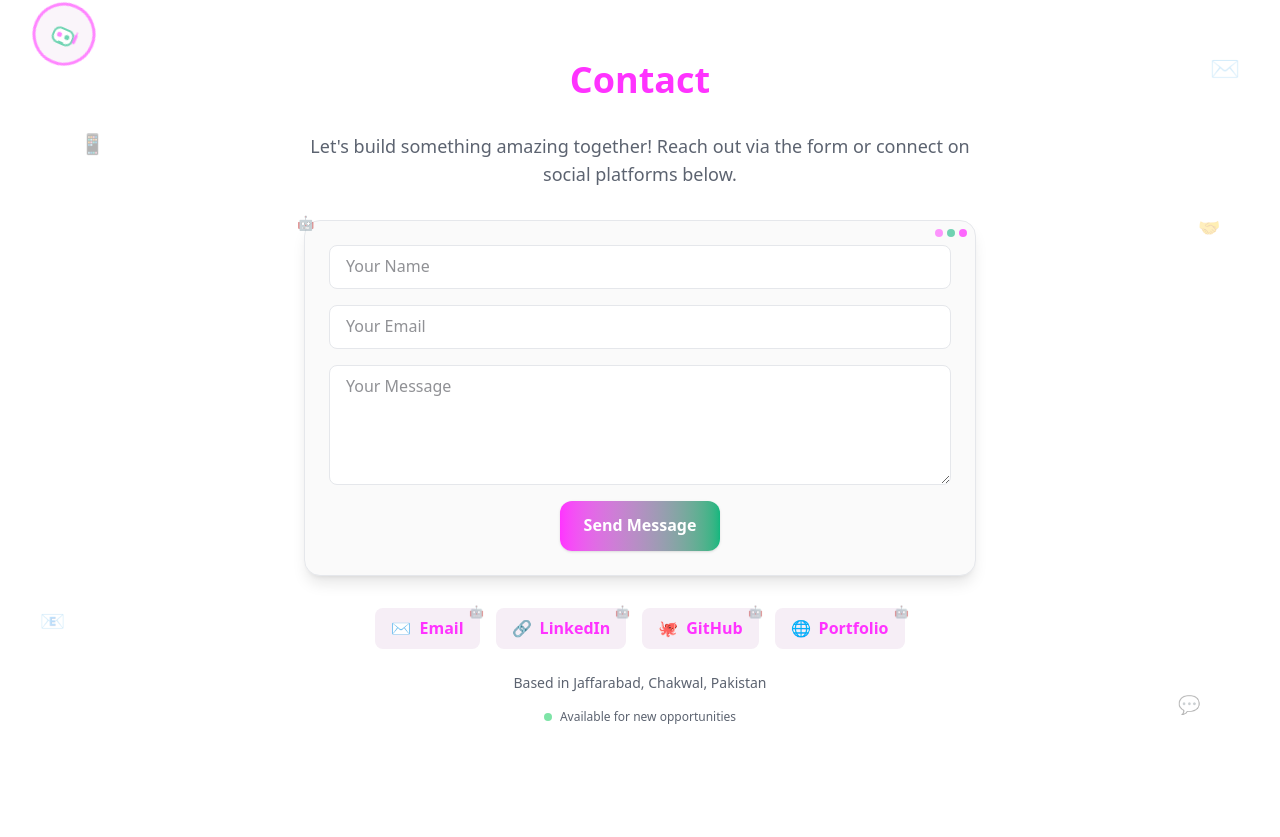
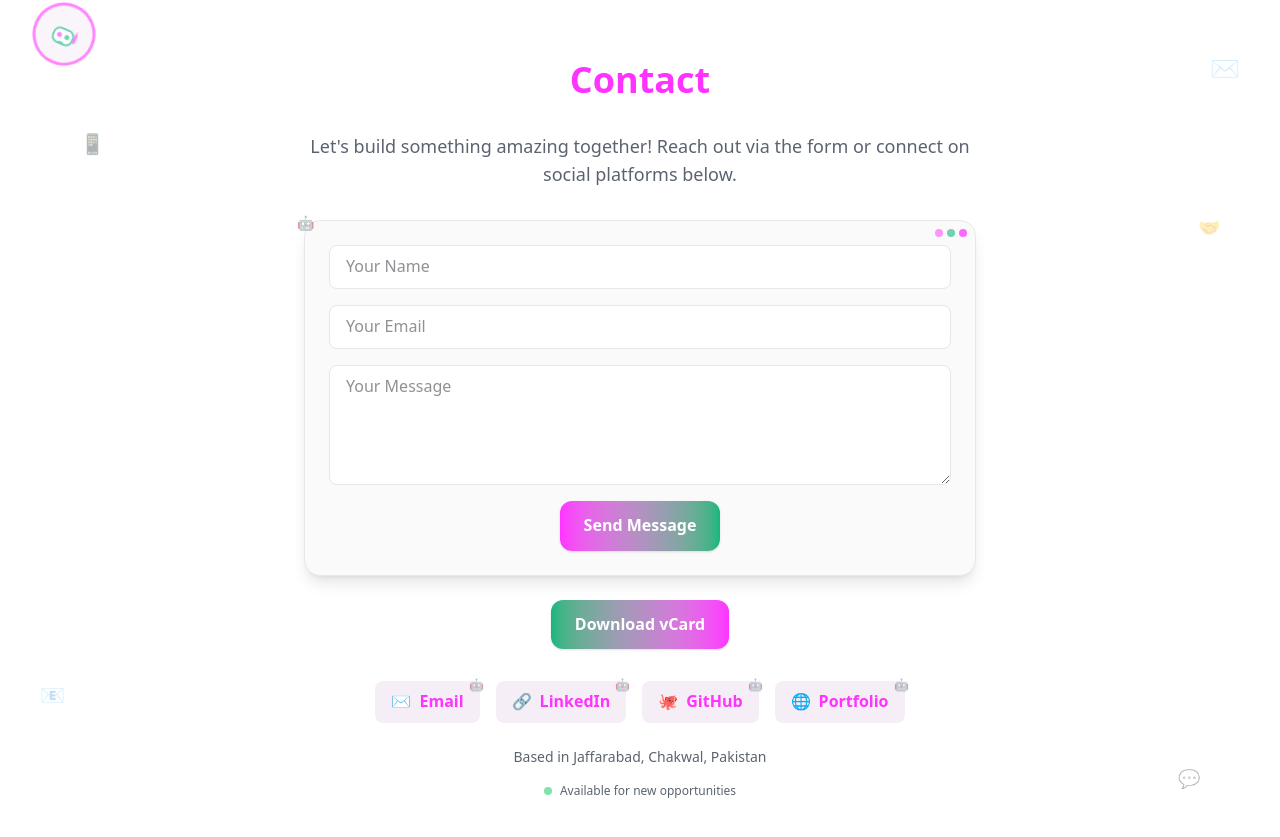
Before and after one commit to Muadeel56/adeel.dev, a Next.js app: page / in a window 1280 px wide. Shown: the part 6284-7121 px from the top of the page. Before the commit the page ends 7089 px from the top, so only its background shows below. Built offline with nearby package versions, Linux system fonts and the light colour scheme.

Commit message:
feat: Add Downloadable vCard button to Contact section (closes #2)

```diff
--- a/components/sections/ContactSection.jsx
+++ b/components/sections/ContactSection.jsx
@@ -57,6 +57,14 @@ export default function ContactSection() {
             <div className="w-2 h-2 rounded-full bg-accent-a animate-pulse" style={{ animationDelay: "400ms" }} />
           </div>
         </form>
+        {/* Download vCard button */}
+        <a
+          href="/Muhammad_Adeel.vcf"
+          download
+          className="mt-6 inline-block px-6 py-3 rounded-xl bg-gradient-to-r from-accent-b to-accent-a text-white font-semibold shadow hover:scale-105 transition-all"
+        >
+          Download vCard
+        </a>
         <div className="flex flex-wrap justify-center gap-4 mt-8 animate-fade-in-delay-3">
           {SOCIALS.map((s, index) => (
             <a
```
Also changed, not shown: 1 other file (tests, documents, lock files or other folders).
